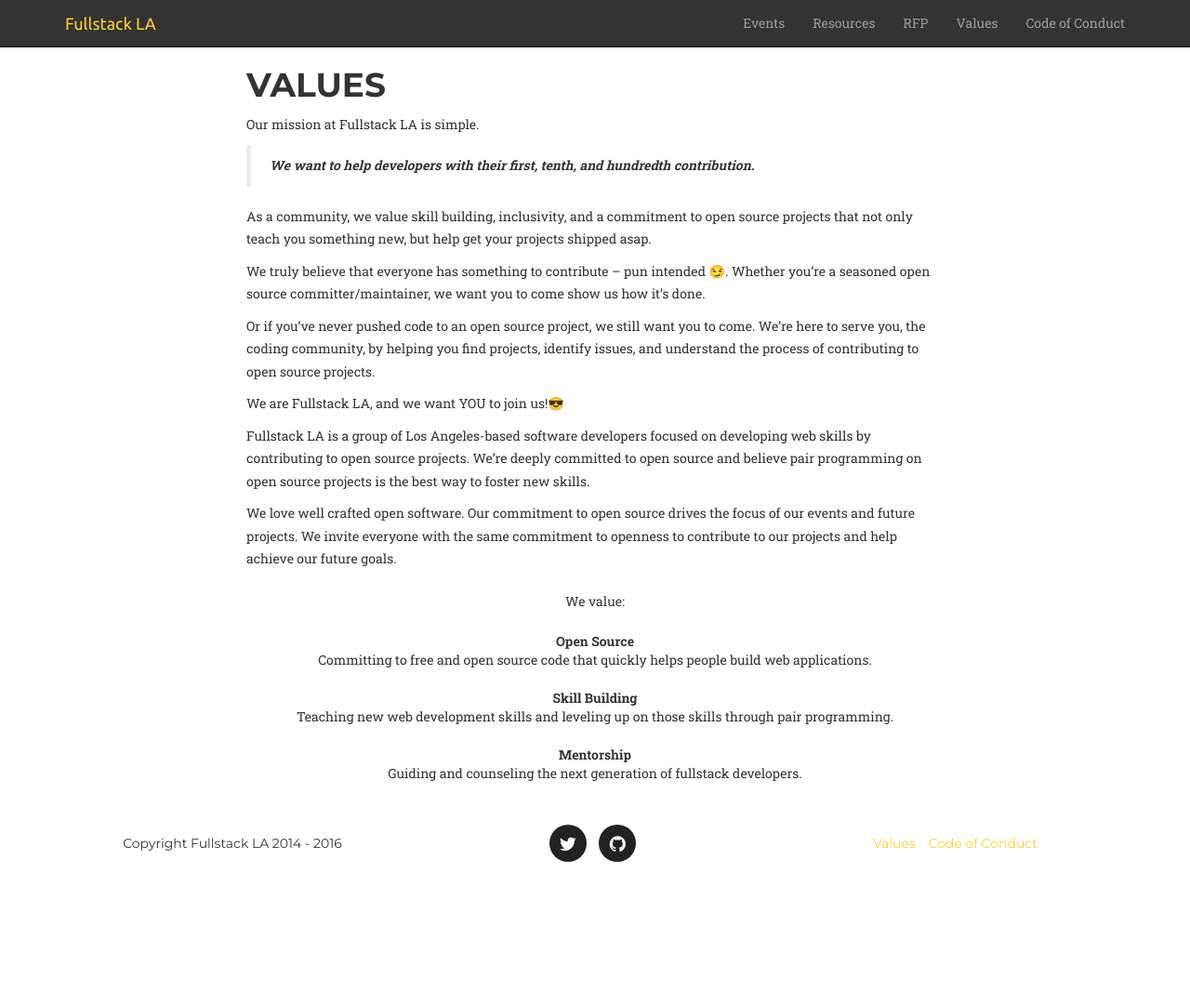
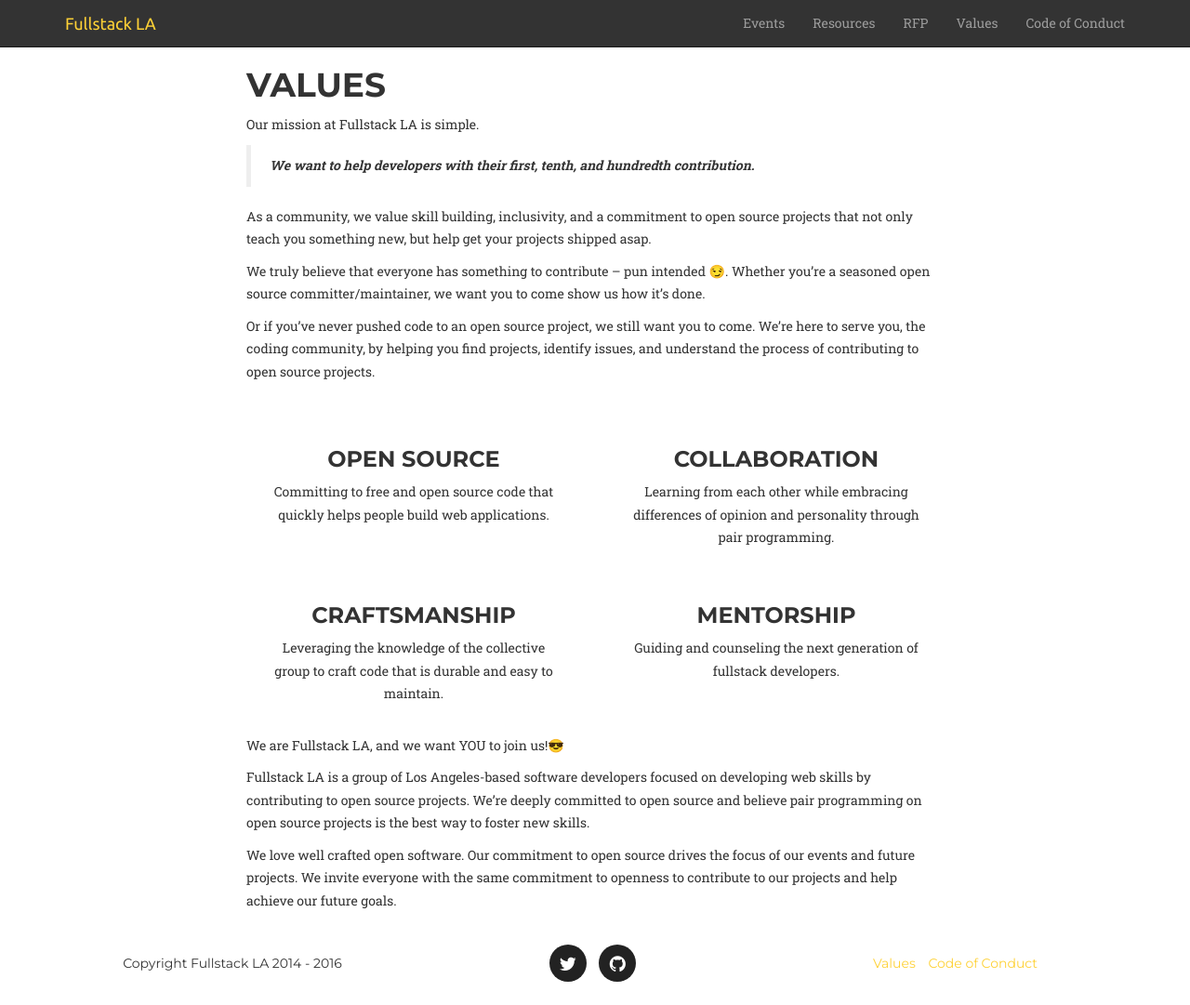
Before and after one commit to fullstackla/fullstackla.github.io, a Jekyll site: the page built from values.md, in a window 1280 px wide and 1081 px high. Shown: the whole window at 93% size. Built offline with Jekyll 4.4.1, drawn with Linux system fonts in a browser that asks for light colours; some web fonts are replaced.

Commit message:
Alter values

```diff
--- a/_sass/pages.scss
+++ b/_sass/pages.scss
@@ -0,0 +1,40 @@
+@media (min-width: 40rem) {
+  div.values {
+    margin: 0 auto;
+    margin-top: 1.5em;
+    margin-bottom: 1.5em;
+  }
+
+  div.column {
+    float: left;
+    margin-left: 5%;
+    margin-right: 5%;
+  }
+
+  div.half {
+    width: 40%;
+  }
+}
+
+div.column {
+  margin-left: 5%;
+  margin-right: 5%;
+}
+
+.clearfix:before,
+.clearfix:after {
+  content: " ";
+  display: table;
+}
+
+.clearfix:after {
+  clear: both;
+}
+
+.clearfix {
+  *zoom: 1;
+}
+
+@media (min-width: 40rem) {
+  .column.flow-opposite { float: right; }
+}
--- a/values.md
+++ b/values.md
@@ -15,23 +15,34 @@ We truly believe that everyone has something to contribute -- pun intended 😏.
 
 Or if you’ve never pushed code to an open source project, we still want you to come. We’re here to serve you, the coding community, by helping you find projects, identify issues, and understand the process of contributing to open source projects.
 
+<div class="values">
+  <div class="row clearfix">
+    <div class="column half">
+      <h3>Open Source</h3>
+      <p>Committing to free and open source code that quickly helps people build web applications.</p>
+    </div>
+
+    <div class="column half flow-opposite">
+      <h3>Collaboration</h3>
+      <p>Learning from each other while embracing differences of opinion and personality through pair programming.</p>
+    </div>
+  </div>
+
+  <div class="row clearfix">
+    <div class="column half">
+      <h3>Craftsmanship</h3>
+      <p>Leveraging the knowledge of the collective group to craft code that is durable and easy to maintain.</p>
+    </div>
+
+    <div class="column half flow-opposite">
+      <h3>Mentorship</h3>
+      <p>Guiding and counseling the next generation of fullstack developers.</p>
+    </div>
+  </div>
+</div>
+
 We are Fullstack LA, and we want YOU to join us!😎
 
 Fullstack LA is a group of Los Angeles-based software developers focused on developing web skills by contributing to open source projects. We're deeply committed to open source and believe pair programming on open source projects is the best way to foster new skills.
 
 We love well crafted open software. Our commitment to open source drives the focus of our events and future projects. We invite everyone with the same commitment to openness to contribute to our projects and help achieve our future goals.
-
-<div class="values">
-  <p>We value:</p>
-
-  <dl class="values">
-    <dt>Open Source</dt>
-    <dd>Committing to free and open source code that quickly helps people build web applications.</dd>
-
-    <dt>Skill Building</dt>
-    <dd>Teaching new web development skills and leveling up on those skills through pair programming.</dd>
-
-    <dt>Mentorship</dt>
-    <dd>Guiding and counseling the next generation of fullstack developers.</dd>
-  </dl>
-</div>
```
